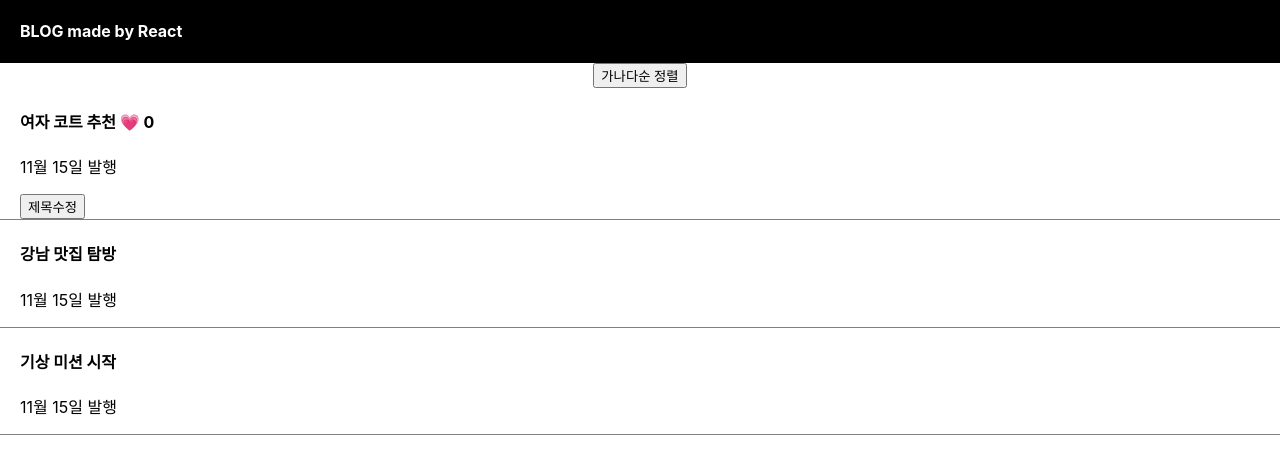
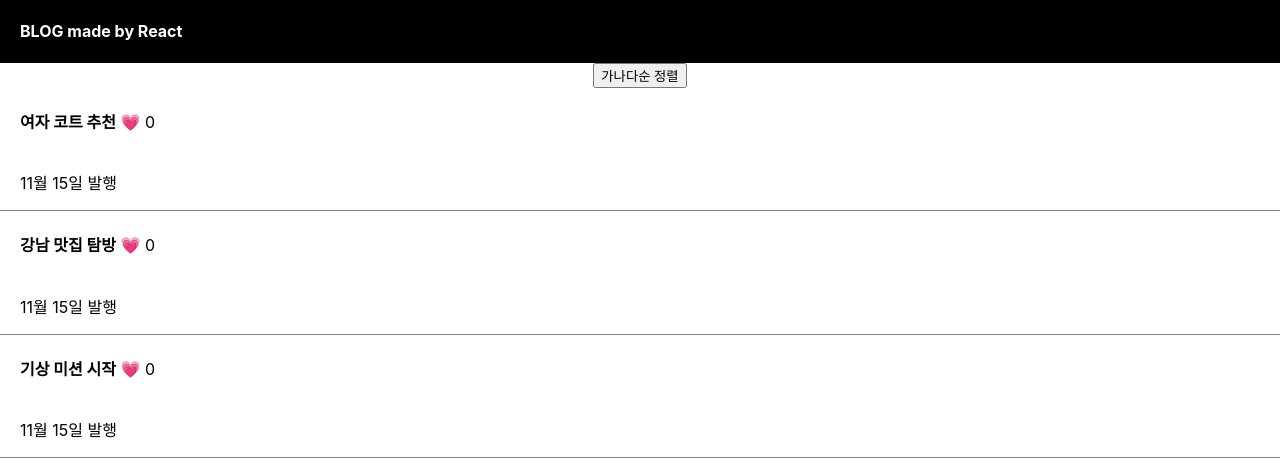
Before and after one commit to sunnao/bolg_by_react, a React (Create React App) app: page / in a window 1280 px wide. Shown: the top 476 px of the page. Built offline with nearby package versions, Linux system fonts and the light colour scheme.

Commit message:
[study] : 반복자료 map으로 축약 배열형태로 자료세팅, map으로 반복 가능, index활용, 개별 변경사항 주고싶을 경우 setState&스프레드 연산자 활용

```diff
--- a/src/App.css
+++ b/src/App.css
@@ -1,25 +1,28 @@
 .App {
   text-align: center;
 }
-div{
+div {
   box-sizing: border-box;
 }
-.list{
-  padding-left:20px;
-  text-align : left;
-  border-bottom:1px solid gray;
+.list {
+  padding-left: 20px;
+  text-align: left;
+  border-bottom: 1px solid gray;
 }
-.modal{
-  margin-top : 20px;
-  padding:20px;
+.list > h4 {
+  display: inline-block;
+}
+.modal {
+  margin-top: 20px;
+  padding: 20px;
   background: #eee;
   text-align: left;
 }
-.black-nav{
+.black-nav {
   display: flex;
   background: black;
-  width:100%;
-  color:white;
+  width: 100%;
+  color: white;
   padding-left: 20px;
 }
 /* .App-logo {
--- a/src/App.js
+++ b/src/App.js
@@ -9,7 +9,7 @@ function App() {
   let [글제목, 글제목변경] = useState(["여자 코트 추천", "강남 맛집 탐방", "기상 미션 시작"]);
   // let [logo, setLogo]=useState('ReactBlog');
   // 자주 변경될것 같은 html부분 위주로 state로 만들기
-  let [좋아요개수, 좋아요변경함수] = useState(0);
+  let [좋아요개수, 좋아요변경함수] = useState([0,0,0]); //(0)으로만 하면 좋아요개수 동일하게 일괄 변경됨
   let [modal, setModal] = useState(false); //모달창의 상태 -문자,숫자,boolean 무관함!
 
   return (
@@ -27,47 +27,29 @@ function App() {
         가나다순 정렬
       </button>
 
-      <div className="list">
-        {/* <h4>{글제목[0]}<span onClick={()=>{{좋아요개수}++}}> 💗</span> {좋아요개수} </h4> */}
-        {/*  ↑안되는 이유 1. onClick={}안에 함수 들어가야함  2. state에서 값변경 시 등호 사용 불가*/}
-        <h4 onClick={()=>{setModal(!modal /*modal의 상태를 반대로 바꿔줌*/)}}>
-          {글제목[0]}
-          <span
-            onClick={() => {
-              좋아요변경함수(좋아요개수 + 1);
-            }}
-          >
-            {" "}
-            💗
-          </span>{" "}
-          {좋아요개수}{" "}
-        </h4>
-        <p>11월 15일 발행</p>
-
-        <button
-          onClick={() => {
-            let copy = [...글제목];
-            copy[0] = "송파 맛집 탐방";
-            글제목변경(copy);
-          }}
-        >
-          제목수정
-        </button>
-      </div>
-
-      <div className="list">
-        <h4>{글제목[1]}</h4>
-        <p>11월 15일 발행</p>
-      </div>
-      <div className="list">
-        <h4>{글제목[2]}</h4>
-        <p>11월 15일 발행</p>
-      </div>
+      {글제목.map((contents, i) => {
+        return (
+          <div className="list" key={i}>
+            <h4 onClick={() => { setModal(!modal) }}>
+              {글제목[i]}
+              {/* map 파라미터인 content 도 가능 */}
+            </h4>
+            <span onClick={() => {
+              let copy=[...좋아요개수];
+              copy[i] = copy[i] + 1
+              좋아요변경함수(copy) }} >
+              {' '+`💗`}
+            </span>
+            {/* array state자료 변경이므로 스프레드연산자 카피 */}
+            {' '+ 좋아요개수[i]}
+            <p>11월 15일 발행</p>
+          </div>
+        );
+      })}
 
       {
-        modal === true ? <Modal/> : null //비어있는 html으로 null값 사용
+        modal === true ? <Modal /> : null //비어있는 html으로 null값 사용
       }
-
     </div>
   );
 }
```
